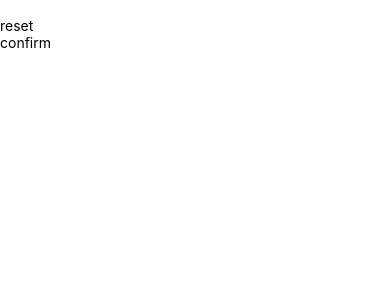
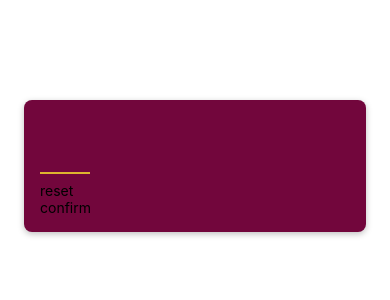
Before and after one commit to nedimm1/nedimm1-react_native_course_project2, a React Native app: screen / in a window 390 px wide. Shown: the top 300 px of the page. Built offline with nearby package versions, Linux system fonts and the light colour scheme.

Commit message:
styling the input

```diff
--- a/screens/StartGameScreen.js
+++ b/screens/StartGameScreen.js
@@ -1,15 +1,14 @@
-import {View, TextInput, StyleSheet} from 'react-native'
-
-import PrimaryButton from '../components/PrimaryButton';
+import { View, TextInput, StyleSheet } from "react-native";
+import PrimaryButton from "../components/PrimaryButton";
 
 function StartGameScreen() {
   return (
-   <View styles={styles.inputContainer}>
-    <TextInput></TextInput>
+    <View style={styles.inputContainer}>
+      <TextInput style={styles.numberInput} maxLength={2}></TextInput>
       <PrimaryButton>reset</PrimaryButton>
       <PrimaryButton>confirm</PrimaryButton>
     </View>
-  )
+  );
 }
 
 const styles = StyleSheet.create({
@@ -17,15 +16,25 @@
     marginTop: 100,
     marginHorizontal: 24,
     padding: 16,
-      backgroundColor: '#72063c',
+    backgroundColor: "#72063c",
     borderRadius: 8,
     elevation: 4,
-      shadowColor: 'black',
+    shadowColor: "black",
     shadowOffset: { width: 0, height: 2 },
     shadowRadius: 6,
     shadowOpacity: 0.25,
   },
+  numberInput: {
+    height: 50,
+    width: 50,
+    fontSize: 32,
+    borderBottomColor: '#ddb52f',
+    borderBottomWidth: 2,
+    color: '#ddb52f',
+    marginVertical: 8,
+    fontWeight: 'bold',
+    textAlign: 'center',
+  },
 });
 
-
 export default StartGameScreen;
```
Lines whose indentation alone changed are shown as unchanged.
